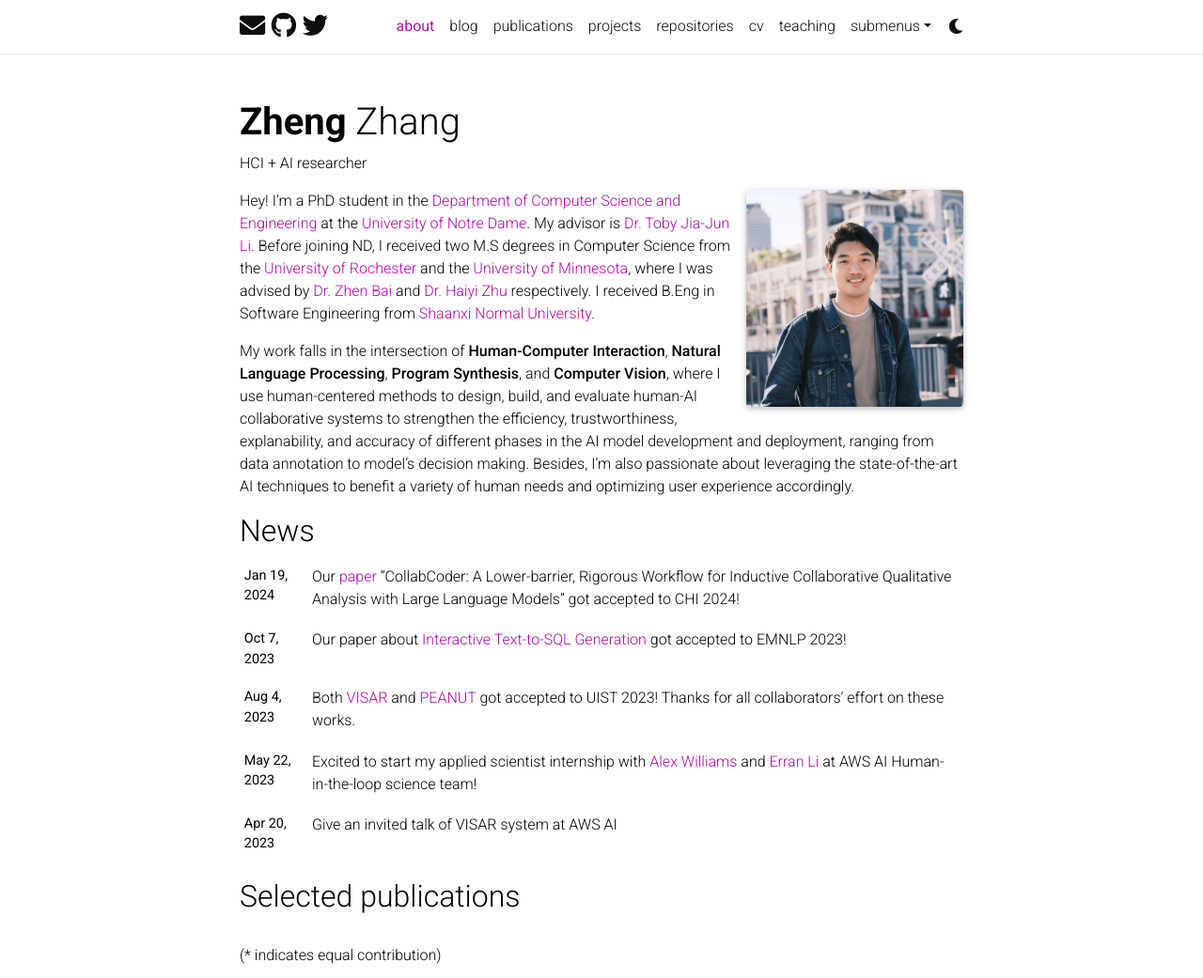
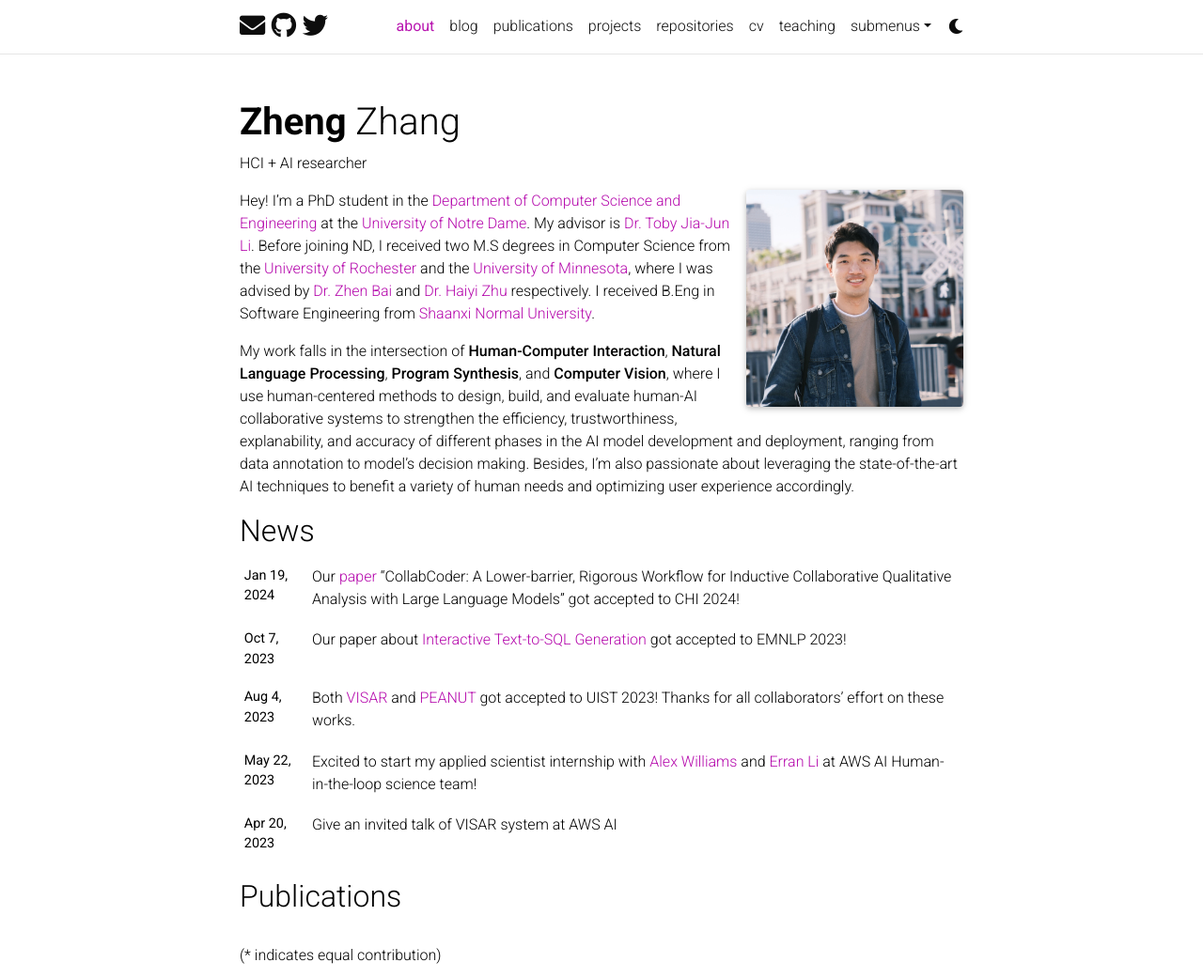
Before and after one commit to roryzhengzhang/roryzhengzhang.github.io, a Jekyll site: the page built from _pages/about.md, in a window 1280 px wide and 1215 px high, cut to the strip 0-1041 px from the top of the window. Shown: the whole strip at 94% size. Built offline with Jekyll 4.4.1, drawn with Linux system fonts in a browser that asks for light colours; full-size pictures stand in for the smaller copies a plugin makes; comment, search, counter and statistics services are not loaded; a style sheet for code colours, icons or effects is not loaded.

```diff
--- a/_layouts/about.html
+++ b/_layouts/about.html
@@ -49,7 +49,7 @@
 
     <!-- Selected papers -->
     {% if page.selected_papers -%}
-      <h2><a href="{{ '/publications/' | relative_url }}" style="color: inherit;">Selected publications</a></h2>
+      <h2><a href="{{ '/publications/' | relative_url }}" style="color: inherit;">Publications</a></h2>
       {%- include selected_papers.html %}
     {%- endif %}
 
```
